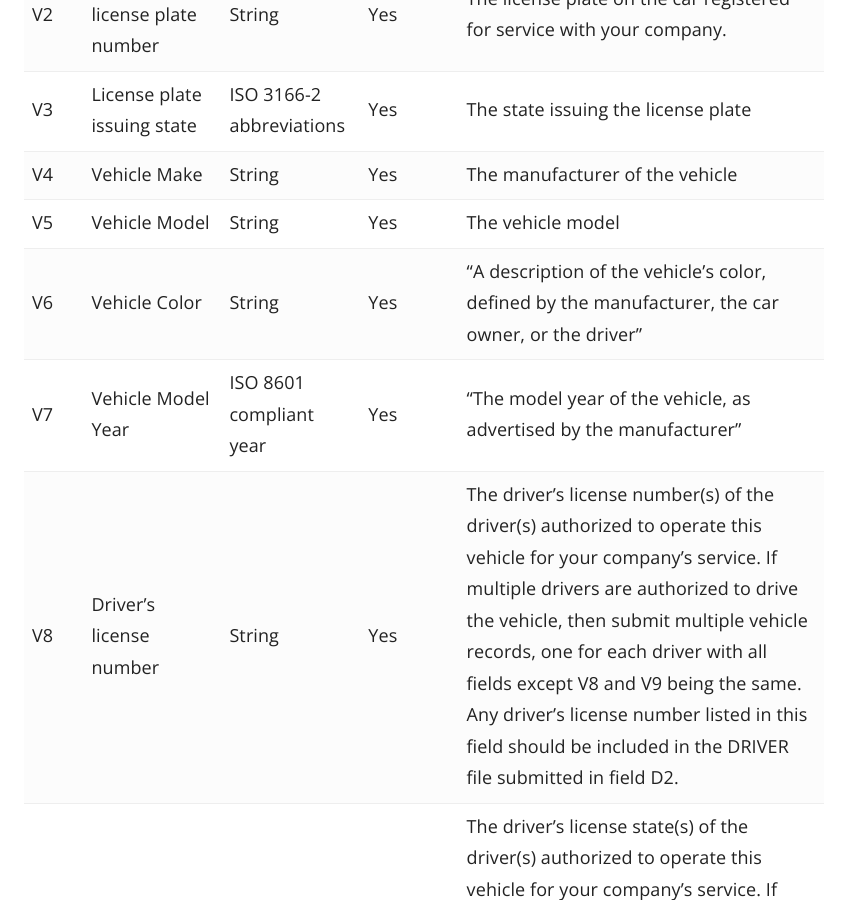
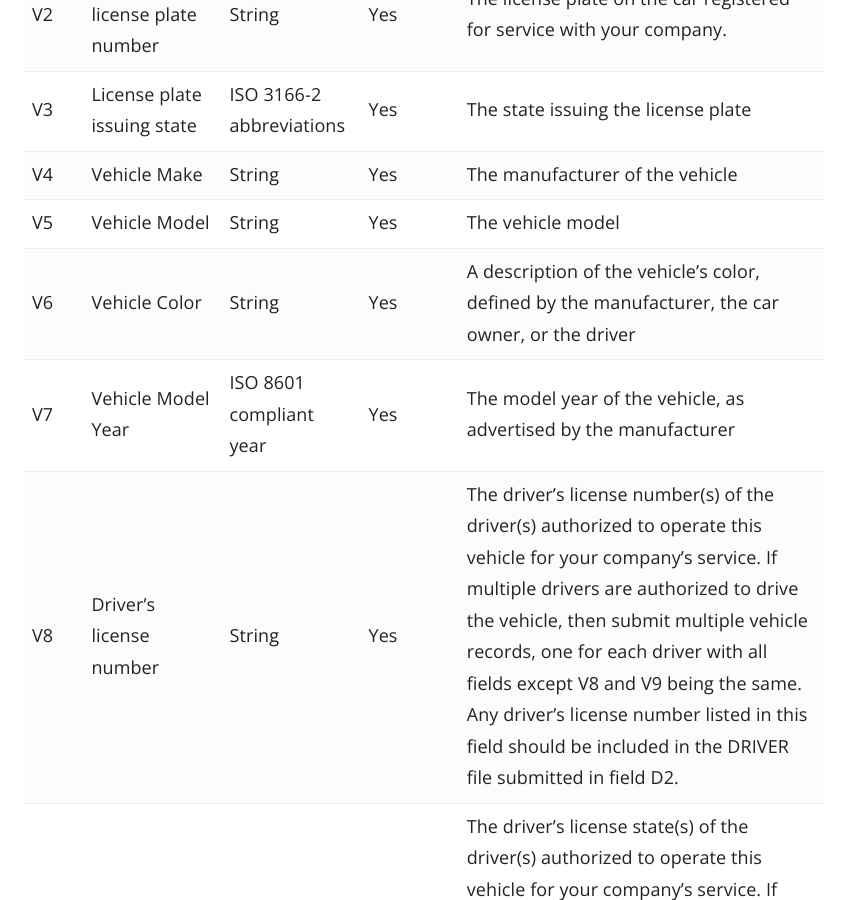
Before and after one commit to Chicago/tnp-reporting-manual, a Jekyll site: the page built from _docs/vehicle.md, in a window 1280 px wide and 900 px high, scrolled down 688 px. Shown: the whole window, without its empty margins (366-1221 px from the left). Built offline with Jekyll 4.4.1, drawn with Linux system fonts in a browser that asks for light colours.

Commit message:
Update vehicle.md
Cleaned up some needless quotation marks.

```diff
--- a/_docs/vehicle.md
+++ b/_docs/vehicle.md
@@ -19,8 +19,8 @@ Vehicle data must be reported using the following schema and reported with the f
 | V3    | License plate issuing state   | ISO 3166-2 abbreviations | Yes      | The state issuing the license plate                                                                                                                                                                                                                                                                                                                                                                |
 | V4    | Vehicle Make                  | String                   | Yes      | The manufacturer of the vehicle                                                                                                                                                                                                                                                                                                                                                                    |
 | V5    | Vehicle Model                 | String                   | Yes      | The vehicle model                                                                                                                                                                                                                                                                                                                                                                                  |
-| V6    | Vehicle Color                 | String                   | Yes      | "A description of the vehicle's color, defined by the manufacturer, the car owner, or the driver"                                                                                                                                                                                                                                                                                                  |
-| V7    | Vehicle Model Year            | ISO 8601 compliant year  | Yes      | "The model year of the vehicle, as advertised by the manufacturer"                                                                                                                                                                                                                                                                                                                                 |
+| V6    | Vehicle Color                 | String                   | Yes      | A description of the vehicle's color, defined by the manufacturer, the car owner, or the driver                                                                                                                                                                                                                                                                                                  |
+| V7    | Vehicle Model Year            | ISO 8601 compliant year  | Yes      | The model year of the vehicle, as advertised by the manufacturer                                                                                                                                                                                                                                                                                                                                 |
 | V8    | Driver's license number       | String                   | Yes      | The driver's license number(s) of the driver(s) authorized to operate this vehicle for your company's service. If multiple drivers are authorized to drive the vehicle, then submit multiple vehicle records, one for each driver with all fields except V8 and V9 being the same. Any driver's license number listed in this field should be included in the DRIVER file submitted in field D2. |
 | V9    | Driver's license state        | ISO 3166-2 abbreviations | Yes      | The driver's license state(s) of the driver(s) authorized to operate this vehicle for your company's service. If multiple drivers are authorized to drive the vehicle,then submit multiple vehicle records, one for each driver with all fields except V8 and V9 being the same. The state listed in this file should correspond to the state listed in D3.                                      |
 | V10   | WAV                           | String                   | Yes      | Was this vehicle approved by the City of Chicago as a Wheelchair Accessible Vehicle, with that approval being valid on the last day of the reporting period? Enter Y or N only.                                                                                                                                                                                                                  |
```
